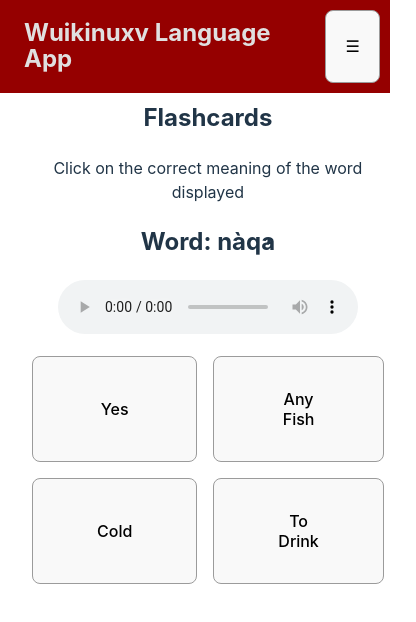
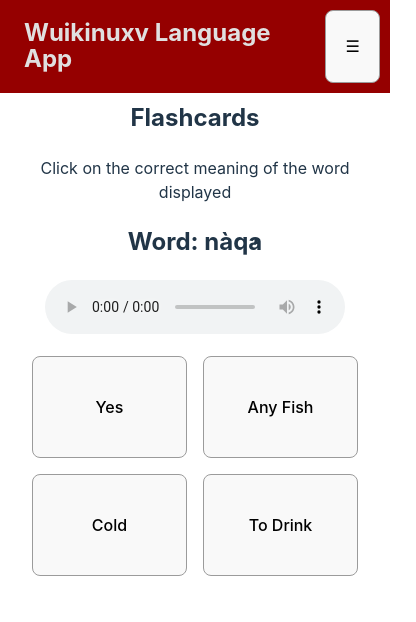
Before and after one commit to Trev004/DGL-409-Wuikinuxv-Learning-App, a React (Vite) app in the folder Wuikinuxv Learning App/: page /flashcards in a window 390 px wide. Shown: the top 622 px of the page, 416 px wide, since content can reach past the window. Built offline with nearby package versions, Linux system fonts and the light colour scheme.

Commit message:
Make the flashcard page responsive
This was mostly a sizing thing, the page already worked mostly fine while in small views, just certain things would be cut off because of the flashcard-response area being too big

```diff
--- a/Wuikinuxv Learning App/src/assets/Pages/Flashcard.css
+++ b/Wuikinuxv Learning App/src/assets/Pages/Flashcard.css
@@ -8,7 +8,9 @@
     padding-top: 1em;
 }
 .flashcard-response{
+    width: 100%;
     padding: 2em 4em 2em 4em;
+    box-sizing: border-box;
 }
 .flashcard-correct{
     background-color: #72E9E5;
@@ -20,7 +22,13 @@
 .flashcard-unclickable{
     pointer-events: none;
 }
-
+@media screen and (max-width: 768px) {
+    .flashcard-response {
+        padding: 40px 10px 40px 10px;
+        max-width: 800px;
+        margin: 0 auto;
+    }
+}
 @media (prefers-color-scheme: dark) {
     .flashcard-correct{
         color: #1D3040;
--- a/Wuikinuxv Learning App/src/assets/Pages/Flashcard.jsx
+++ b/Wuikinuxv Learning App/src/assets/Pages/Flashcard.jsx
@@ -70,6 +70,7 @@ function Flashcard () {
       }
     return(
         <>
+            <div className="flashcard">
                 <h2 className='flashcard-intro'>Flashcards</h2>
                 <p>Click on the correct meaning of the word displayed</p>
                 <h2>Word: {words[randomWord].word}</h2>
@@ -90,6 +91,7 @@ function Flashcard () {
                 <button onClick={() => {newRandomWord(oldRandom)}}>Continue</button></>
                 }
                 {userCorrect === false && <p>Incorrect. Try again.</p>}
+            </div>
         </>
     );
 }
```
Lines whose indentation alone changed are shown as unchanged.
